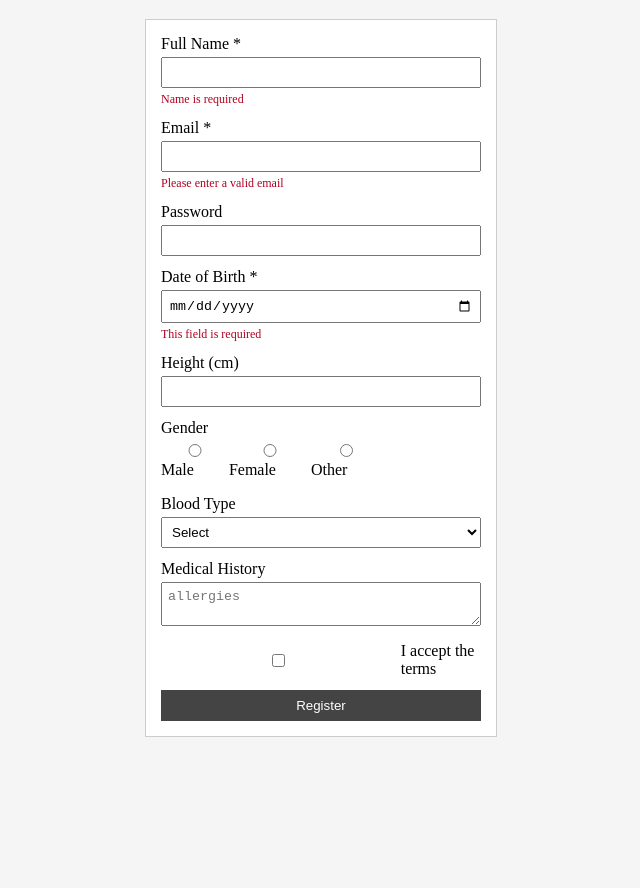
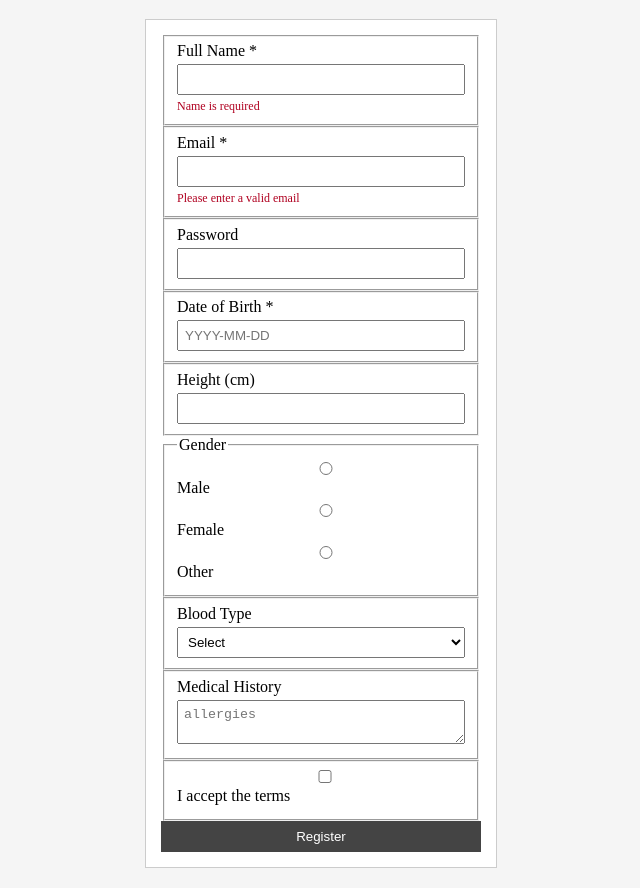
Before and after one commit to NC-EC/vital-signs-intake-form, a website: page public/index.html in a window 1280 px wide. Shown: the part 61-949 px from the top of the page, without its empty margins (319-959 px from the left). Before the commit the page ends 818 px from the top, so only its background shows below. Drawn offline with Linux system fonts and the light colour scheme.

Commit message:
Refactor patient form structure with fieldsets

```diff
--- a/public/index.html
+++ b/public/index.html
@@ -11,44 +11,42 @@
 
 <form id="patient-form" novalidate>
 
-    <div class="field">
+    <fieldset>
         <label for="fullName">Full Name *</label>
         <input type="text" id="fullName" name="fullName" required>
         <small class="error">Name is required</small>
-    </div>
+    </fieldset>
 
-    <div class="field">
+    <fieldset>
         <label for="email">Email *</label>
         <input type="email" id="email" name="email" required>
         <small class="error">Please enter a valid email</small>
-    </div>
+    </fieldset>
 
-    <div class="field">
+    <fieldset>
         <label for="password">Password</label>
         <input type="password" id="password" name="password" minlength="8">
-    </div>
+    </fieldset>
 
-    <div class="field">
+    <fieldset>
         <label for="dob">Date of Birth *</label>
-        <input type="date" id="dob" name="dob" required>
+        <input type="text" id="dob" name="dob" placeholder="YYYY-MM-DD" required>
         <small class="error">This field is required</small>
-    </div>
+    </fieldset>
 
-    <div class="field">
+    <fieldset>
         <label for="height">Height (cm)</label>
         <input type="number" id="height" name="height" min="30" max="250">
-    </div>
+    </fieldset>
 
-    <div class="field">
-        <label>Gender</label>
-        <div class="radio-group">
-            <label><input type="radio" name="gender" value="Male"> Male</label>
-            <label><input type="radio" name="gender" value="Female"> Female</label>
-            <label><input type="radio" name="gender" value="Other"> Other</label>
-        </div>
-    </div>
+    <fieldset>
+        <legend>Gender</legend>
+        <label><input type="radio" name="gender" value="Male"> Male</label>
+        <label><input type="radio" name="gender" value="Female"> Female</label>
+        <label><input type="radio" name="gender" value="Other"> Other</label>
+    </fieldset>
 
-    <div class="field">
+    <fieldset>
         <label for="bloodType">Blood Type</label>
         <select id="bloodType" name="bloodType">
             <option value="">Select</option>
@@ -59,20 +57,20 @@
             <option value="O-">O-</option>
             <option value="AB+">AB+</option>
         </select>
-    </div>
+    </fieldset>
 
-    <div class="field">
+    <fieldset>
         <label for="history">Medical History</label>
-        <textarea id="history" name="history" placeholder="allergies" ></textarea>
-    </div>
+        <textarea id="history" name="history" placeholder="allergies"></textarea>
+    </fieldset>
 
-    <div class="field checkbox">
+    <fieldset>
         <label>
             <input type="checkbox" name="consent" required>
             I accept the terms
         </label>
         <small class="error">You must accept the terms</small>
-    </div>
+    </fieldset>
 
     <button type="submit">Register</button>
 
```
